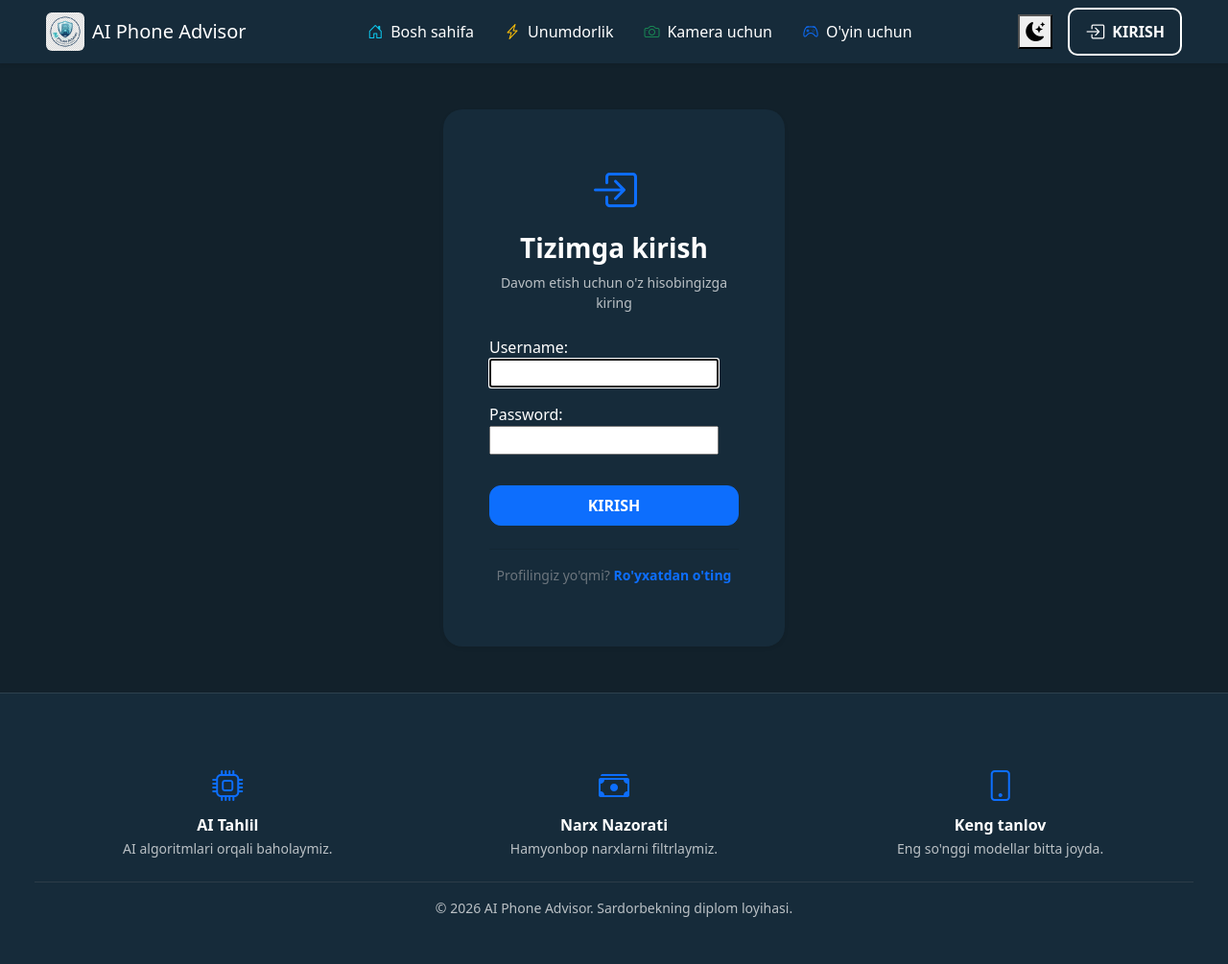
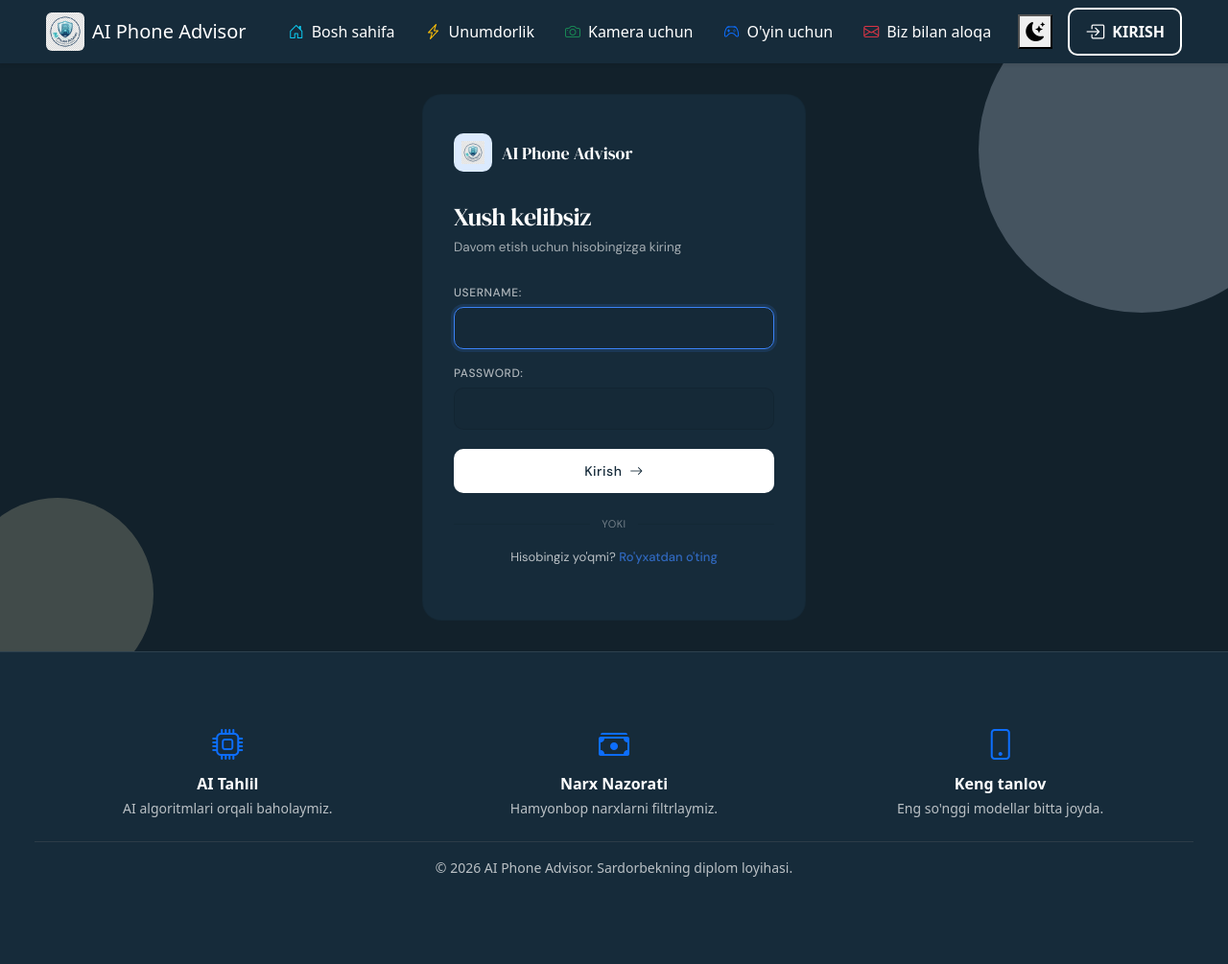
Before and after one commit to TuraqulovSa0919/ai-smartphone-advisor, a Django app: page /login/ in a window 1280 px wide. Shown: the whole page at 96% size. After the commit the page ends 914 px from the top, so only its background shows below. Run offline with Django 5.2, Linux system fonts and the light colour scheme.

Commit message:
Loyihani yangiladim

```diff
--- a/catalog/urls.py
+++ b/catalog/urls.py
@@ -1,5 +1,6 @@
 from django.urls import path
-from .views import home, model_search, price_search, result_model_search, result_price_search,  login_view, profile_view, logout_view, register_view
+from .views import home, model_search, price_search, result_model_search, result_price_search,  login_view, profile_view, \
+      logout_view, register_view, contact
 
 urlpatterns = [
     path('', home, name="home_page"),
@@ -11,4 +12,5 @@ urlpatterns = [
     path('profile/', profile_view, name='profile_page'),
     path('logout/', logout_view, name='logout'),
     path('register/', register_view, name='register'),
+    path('contact/', contact, name='contact'),
 ]
--- a/catalog/views.py
+++ b/catalog/views.py
@@ -5,7 +5,7 @@ from django.contrib.auth import authenticate, login, logout
 from django.contrib.auth.decorators import login_required
 from django.contrib.auth.forms import AuthenticationForm, UserCreationForm
 from django.contrib import messages
-from .models import Smartphone, Brand, AIPriceRecommendation
+from .models import Smartphone, Brand, AIPriceRecommendation, ContactMessage
 from .services import get_phone_ai_analysis, get_internet_recommendation
 
 
@@ -262,3 +262,19 @@ def profile_view(request):
 def logout_view(request):
     logout(request)
     return redirect('home_page')
+
+
+
+
+def contact(request):
+    if request.method == 'POST':
+        ContactMessage.objects.create(
+            first_name = request.POST.get('first_name', ''),
+            last_name  = request.POST.get('last_name', ''),
+            email      = request.POST.get('email', ''),
+            subject    = request.POST.get('subject', ''),
+            message    = request.POST.get('message', ''),
+        )
+        messages.success(request, "Xabar yuborildi!")
+        return redirect('contact')
+    return render(request, 'account/contact.html')
--- a/templates/account/login.html
+++ b/templates/account/login.html
@@ -1,35 +1,75 @@
 {% extends 'base.html' %}
+{% load static %}
 
 {% block content %}
-<div class="container mt-5 mb-5">
-    <div class="row justify-content-center">
-        <div class="col-md-5 col-lg-4">
-            <div class="card shadow-sm border-0" style="border-radius: 20px; background-color: var(--bg-header-footer);">
-                <div class="card-body p-4 p-md-5">
-                    <div class="text-center mb-4">
-                        <i class="bi bi-box-arrow-in-right text-primary" style="font-size: 3rem;"></i>
-                        <h3 class="fw-bold mt-2" style="color: var(--text-color);">Tizimga kirish</h3>
-                        <p class="small" style="color: var(--text-color); opacity: 0.7;">Davom etish uchun o'z hisobingizga kiring</p>
+<style>
+@import url('https://fonts.googleapis.com/css2?family=DM+Serif+Display&family=DM+Sans:wght@300;400;500&display=swap');
+
+.login-wrap { min-height: unset; display:flex; align-items:center; justify-content:center; padding:2rem 1rem; position:relative; overflow:hidden; background: var(--bg-body); }
+.login-wrap::before { content:''; position:absolute; width:340px; height:340px; border-radius:50%; background:#dbeafe; opacity:.25; top:-80px; right:-80px; pointer-events:none; }
+.login-wrap::after  { content:''; position:absolute; width:200px; height:200px; border-radius:50%; background:#fef3c7; opacity:.2; bottom:-40px; left:-40px; pointer-events:none; }
+
+.login-card { background:var(--bg-header-footer); border:1px solid rgba(0,0,0,.08); border-radius:20px; padding:2.5rem 2rem; width:100%; max-width:400px; z-index:1; position:relative; }
+
+.brand-mark { display:flex; align-items:center; gap:10px; margin-bottom:2rem; }
+.brand-icon  { width:40px; height:40px; border-radius:10px; background:#dbeafe; display:flex; align-items:center; justify-content:center; }
+.brand-icon i { font-size:20px; color:#1d4ed8; }
+.brand-name   { font-family:'DM Serif Display',serif; font-size:18px; color:var(--text-color); }
+
+.login-heading { font-family:'DM Serif Display',serif; font-size:26px; font-weight:400; color:var(--text-color); margin:0 0 6px; letter-spacing:-.5px; }
+.login-sub     { font-size:13.5px; color:var(--text-color); opacity:.6; margin:0 0 1.75rem; font-family:'DM Sans',sans-serif; }
+
+.field-group { margin-bottom:1rem; }
+.field-label  { font-size:12px; font-weight:500; letter-spacing:.6px; text-transform:uppercase; color:var(--text-color); opacity:.65; display:block; margin-bottom:6px; font-family:'DM Sans',sans-serif; }
+
+/* Django form.as_p input styling */
+.login-form p { margin:0 0 1rem; }
+.login-form label { font-size:12px; font-weight:500; letter-spacing:.6px; text-transform:uppercase; color:var(--text-color); opacity:.65; display:block; margin-bottom:6px; font-family:'DM Sans',sans-serif; }
+.login-form input[type=text],
+.login-form input[type=password] { width:100%; box-sizing:border-box; height:44px; padding:0 14px; background:rgba(0,0,0,.04); border:1px solid rgba(0,0,0,.1); border-radius:10px; font-size:14px; color:var(--text-color); outline:none; transition:border-color .15s, box-shadow .15s; font-family:'DM Sans',sans-serif; }
+.login-form input:focus { border-color:#3b82f6; box-shadow:0 0 0 3px rgba(59,130,246,.15); }
+
+.submit-btn { width:100%; height:46px; margin-top:1.25rem; background:var(--text-color); color:var(--bg-header-footer); border:none; border-radius:10px; font-size:14px; font-weight:500; letter-spacing:.5px; cursor:pointer; display:flex; align-items:center; justify-content:center; gap:8px; transition:opacity .15s; font-family:'DM Sans',sans-serif; }
+.submit-btn:hover { opacity:.8; }
+
+.divider { display:flex; align-items:center; gap:12px; margin:1.5rem 0 1rem; }
+.divider-line { flex:1; height:1px; background:rgba(0,0,0,.08); }
+.divider-text { font-size:11px; color:var(--text-color); opacity:.4; letter-spacing:.5px; text-transform:uppercase; font-family:'DM Sans',sans-serif; }
+
+.register-row { text-align:center; font-size:13px; color:var(--text-color); opacity:.7; font-family:'DM Sans',sans-serif; }
+.register-row a { color:#3b82f6; font-weight:500; text-decoration:none; opacity:1; }
+</style>
+
+<div class="login-wrap">
+  <div class="login-card">
+     <div class="brand-mark">
+     <div class="brand-icon">
+    <img src="{% static 'images/logo.png' %}" alt="Logo" style="width:24px; height:24px; object-fit:contain;">
+  </div>
+  <span class="brand-name">AI Phone Advisor</span>
 </div>
 
-                    <form method="post">
+    <h1 class="login-heading">Xush kelibsiz</h1>
+    <p class="login-sub">Davom etish uchun hisobingizga kiring</p>
+
+    <form method="post" class="login-form">
       {% csrf_token %}
-                        <div class="mb-3" style="color: var(--text-color);">
       {{ form.as_p }}
-                        </div>
-                        <button type="submit" class="btn btn-primary w-100 fw-bold py-2 mt-3" style="border-radius: 12px;">
-                            KIRISH
+      <button type="submit" class="submit-btn">
+        Kirish <i class="bi bi-arrow-right"></i>
       </button>
     </form>
-                    <div class="mt-4 pt-3 border-top border-secondary text-center">
-                        <p class="text-muted small">
-                            Profilingiz yo'qmi?
-                            <a href="{% url 'register' %}" class="text-primary fw-bold text-decoration-none">Ro'yxatdan o'ting</a>
+
+    <div class="divider">
+      <span class="divider-line"></span>
+      <span class="divider-text">yoki</span>
+      <span class="divider-line"></span>
+    </div>
+
+    <p class="register-row">
+      Hisobingiz yo'qmi?
+      <a href="{% url 'register' %}">Ro'yxatdan o'ting</a>
     </p>
   </div>
 </div>
-            </div>
-        </div>
-    </div>
-</div>
 {% endblock %}
--- a/templates/base.html
+++ b/templates/base.html
@@ -48,6 +48,11 @@
                     <li class="nav-item">
                         <a class="nav-link nav-custom-link px-2 d-flex align-items-center" href="{% url 'gaming_phones' %}">
                             <i class="bi bi-controller text-primary me-2 fs-6"></i> O'yin uchun
+                        </a>
+                    </li>
+                    <li class="nav-item">
+                        <a class="nav-link nav-custom-link px-2 d-flex align-items-center" href="{% url 'contact' %}">
+                            <i class="bi bi-envelope text-danger me-2 fs-6"></i> Biz bilan aloqa
                         </a>
                     </li>
                 </ul>
```
Also changed, not shown: catalog/admin.py (+11 -1 lines), catalog/models.py (+17 -0 lines), templates/account/contact.html (added, +112 -0 lines), catalog/migrations/0010_contactmessage.py (added), db.sqlite3. Lines whose indentation alone changed are shown as unchanged.
